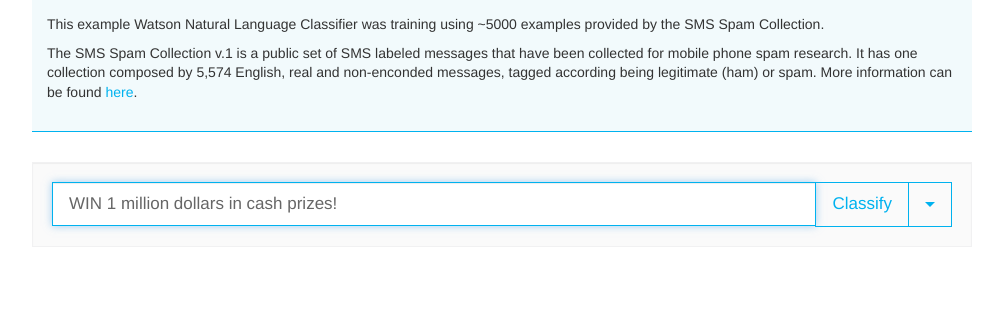
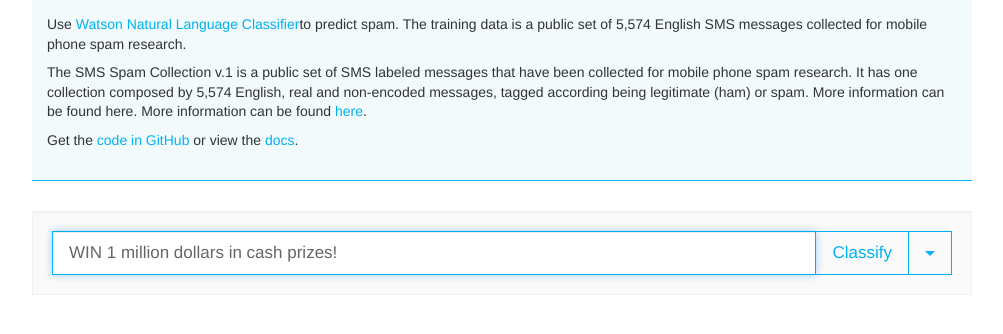
Before and after one commit to cdimascio/watson-nlc-spam, a website: page web/public/index.html in a window 1280 px wide. Shown: the part 122-456 px from the top of the page, without its empty margins (138-1141 px from the left). Drawn offline with nearby package versions, Linux system fonts and the light colour scheme.

Commit message:
update description text

```diff
--- a/web/public/index.html
+++ b/web/public/index.html
@@ -1,5 +1,6 @@
 <!DOCTYPE html>
 <html lang="en">
+
 <head>
     <meta http-equiv="content-type" content="text/html; charset=UTF-8">
     <meta charset="utf-8">
@@ -14,6 +15,7 @@
     <link href="//netdna.bootstrapcdn.com/font-awesome/4.4.0/css/font-awesome.min.css" type="text/css" rel="stylesheet">
     <link href="stylesheets/watson-bootstrap-dark.css" rel="stylesheet">
     <link href="stylesheets/style.css" type="text/css" rel="stylesheet">
+
     <body>
 
         <div class="container">
@@ -25,17 +27,19 @@
                     </div>
                     <div>
                         <p>
-                    This example Watson Natural Language Classifier was training using ~5000 examples provided by the SMS Spam Collection.
+                            Use <a target="_blank" href="https://www.ibm.com/watson/services/natural-language-classifier/">Watson Natural Language Classifier</a>to predict spam. The training data is a public set of 5,574 English SMS messages collected for mobile phone spam research.
                         </p>
                         <p>
-                    The SMS Spam Collection v.1 is a public set of SMS labeled messages that have
-                    been collected for mobile phone spam research. It has one collection composed
-                    by 5,574 English, real and non-enconded messages, tagged according being
-                    legitimate (ham) or spam.
-
-
-                    More information can be found
+                            The SMS Spam Collection v.1 is a public set of SMS labeled messages that have been collected for mobile phone spam research.
+                            It has one collection composed by 5,574 English, real and non-encoded messages, tagged
+                            according being legitimate (ham) or spam. More information can be found here. More information
+                            can be found
                             <a href="http://www.dt.fee.unicamp.br/~tiago/smsspamcollection/" target="_blank">here</a>.
+                        </p>
+                        <p>
+                            Get the
+                            <a target="_blank" href="https://github.com/cdimascio/watson-nlc-spam">code in GitHub</a> or view the
+                            <a target="_blank" href="https://www.ibm.com/watson/services/natural-language-classifier/">docs</a>.
                         </p>
                     </div>
                 </div>
@@ -43,19 +47,27 @@
             <div class="row">
                 <div class="col-lg-12">
                     <div class="well">
-                <form id="form" role="form" >
+                        <form id="form" role="form">
                             <div class="input-group classifier-input-form">
                                 <input class="form-control input-lg classify-text" placeholder="Enter text" type="text" autofocus required />
                                 <span class="input-group-btn">
-                            <button class="btn btn-lg classify-btn" type="submit">Classify <i class="loading fa fa-spinner fa-spin"></i></button>
+                                    <button class="btn btn-lg classify-btn" type="submit">Classify
+                                        <i class="loading fa fa-spinner fa-spin"></i>
+                                    </button>
                                     <div class="btn-group">
                                         <button type="button" class="btn btn-lg dropdown-toggle examples-btn" data-toggle="dropdown" aria-haspopup="true" aria-expanded="false">
                                             <span class="caret"></span>
                                         </button>
                                         <ul class="dropdown-menu search-dropdown-menu">
-                                    <li><a href="#">WIN 1 million dollars in cash prizes!</a></li>
-                                    <li><a href="#">I love you mom!</a></li>
-                                    <li><a href="#">Get 17 LAPTOPS free of charge!!!!</a></li>
+                                            <li>
+                                                <a href="#">WIN 1 million dollars in cash prizes!</a>
+                                            </li>
+                                            <li>
+                                                <a href="#">I love you mom!</a>
+                                            </li>
+                                            <li>
+                                                <a href="#">Get 17 LAPTOPS free of charge!!!!</a>
+                                            </li>
                                         </ul>
                                     </div>
                                 </span>
```
Lines whose indentation alone changed are shown as unchanged.
